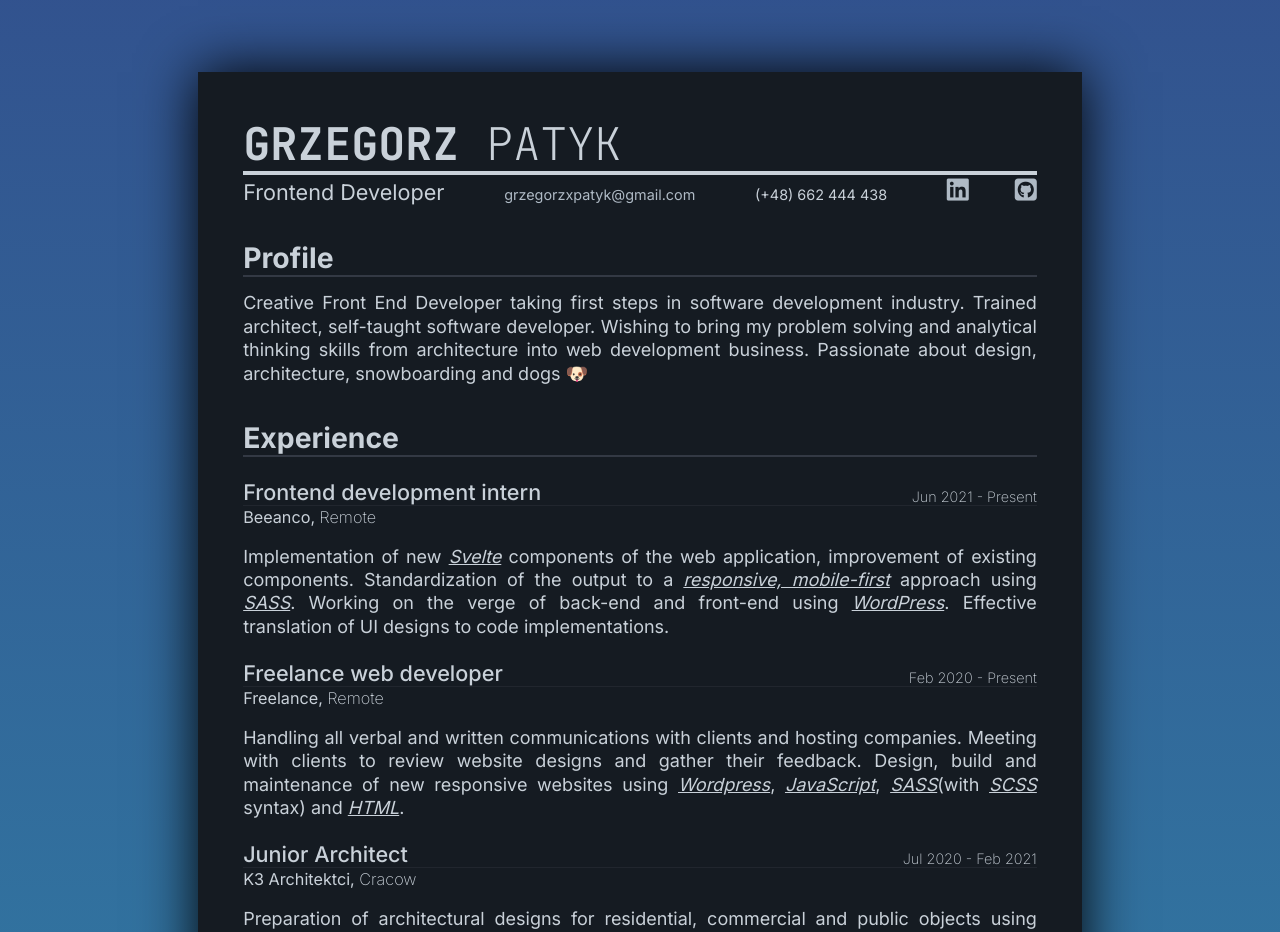
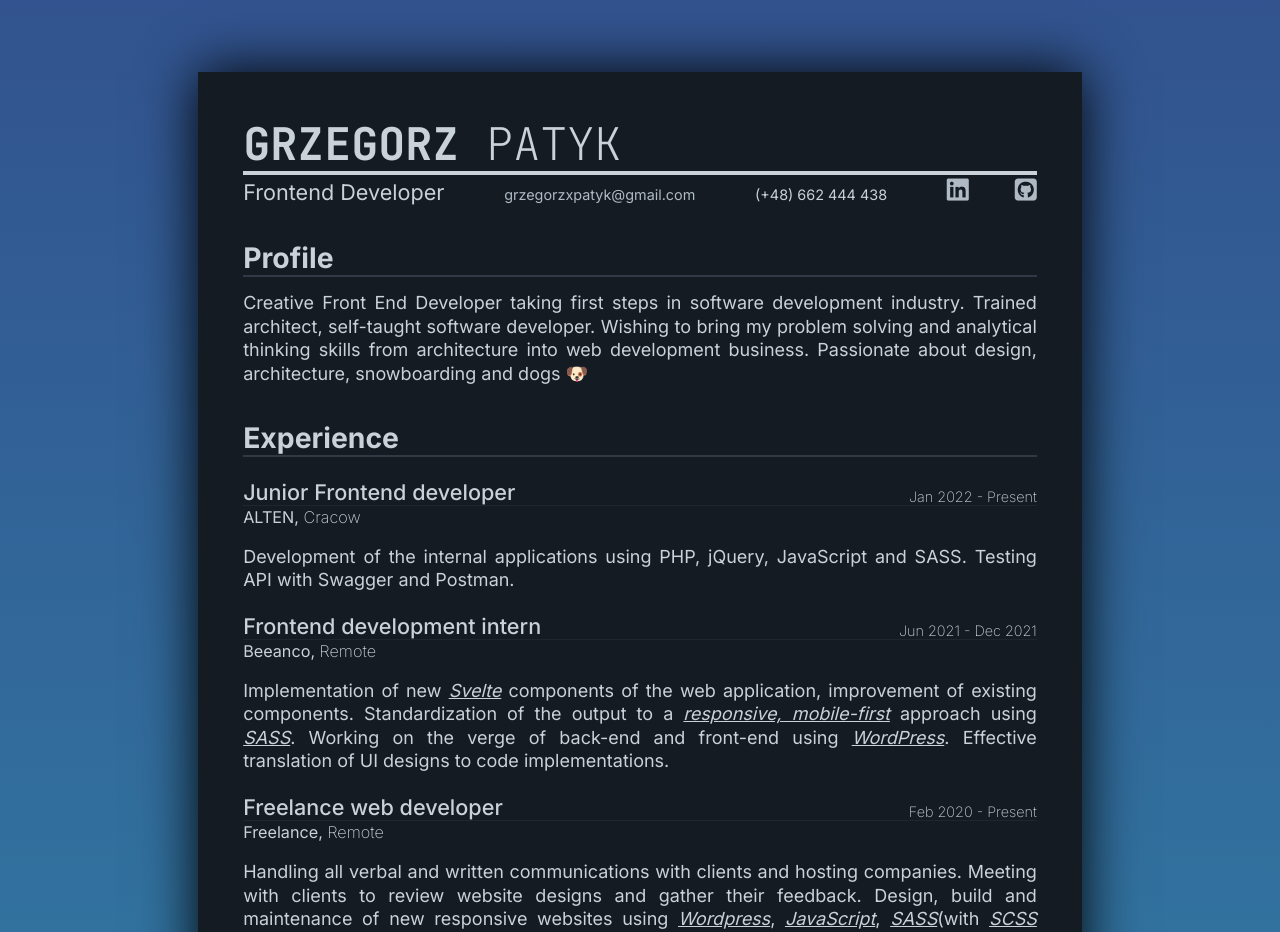
Before and after one commit to grzegorzxpatyk/my-resume, a React (Create React App) app: page / in a window 1280 px wide. Shown: the top 932 px of the page. Built offline with nearby package versions, Linux system fonts and the light colour scheme.

Commit message:
Added junior frontend developer position to experience data

```diff
--- a/src/App.js
+++ b/src/App.js
@@ -12,8 +12,16 @@ const data = {
     },
     experience: [
         {
+            position: 'Junior Frontend developer',
+            duration: 'Jan 2022 - Present',
+            company: 'ALTEN',
+            location: 'Cracow',
+            description:
+                'Development of the internal applications using PHP, jQuery, JavaScript and SASS. Testing API with Swagger and Postman.',
+        },
+        {
             position: 'Frontend development intern',
-            duration: 'Jun 2021 - Present',
+            duration: 'Jun 2021 - Dec 2021',
             company: 'Beeanco',
             location: 'Remote',
             description:
@@ -27,14 +35,14 @@ const data = {
             description:
                 'Handling all verbal and written communications with clients and hosting companies. Meeting with clients to review website designs and gather their feedback. Design, build and maintenance of new responsive websites using <em>Wordpress</em>, <em>JavaScript</em>, <em>SASS</em>(with <em>SCSS</em> syntax) and <em>HTML</em>.',
         },
-        {
-            position: 'Junior Architect',
-            duration: 'Jul 2020 - Feb 2021',
-            company: 'K3 Architektci',
-            location: 'Cracow',
-            description:
-                'Preparation of architectural designs for residential, commercial and public objects using <em>Blender</em> and <em>Adobe Photoshop</em>. Creating visualizations and animations for competition designs. Taking part in meetings with clients.',
-        },
+        // {
+        //     position: 'Junior Architect',
+        //     duration: 'Jul 2020 - Feb 2021',
+        //     company: 'K3 Architektci',
+        //     location: 'Cracow',
+        //     description:
+        //         'Preparation of architectural designs for residential, commercial and public objects using <em>Blender</em> and <em>Adobe Photoshop</em>. Creating visualizations and animations for competition designs. Taking part in meetings with clients.',
+        // },
     ],
     education: [
         {
```
